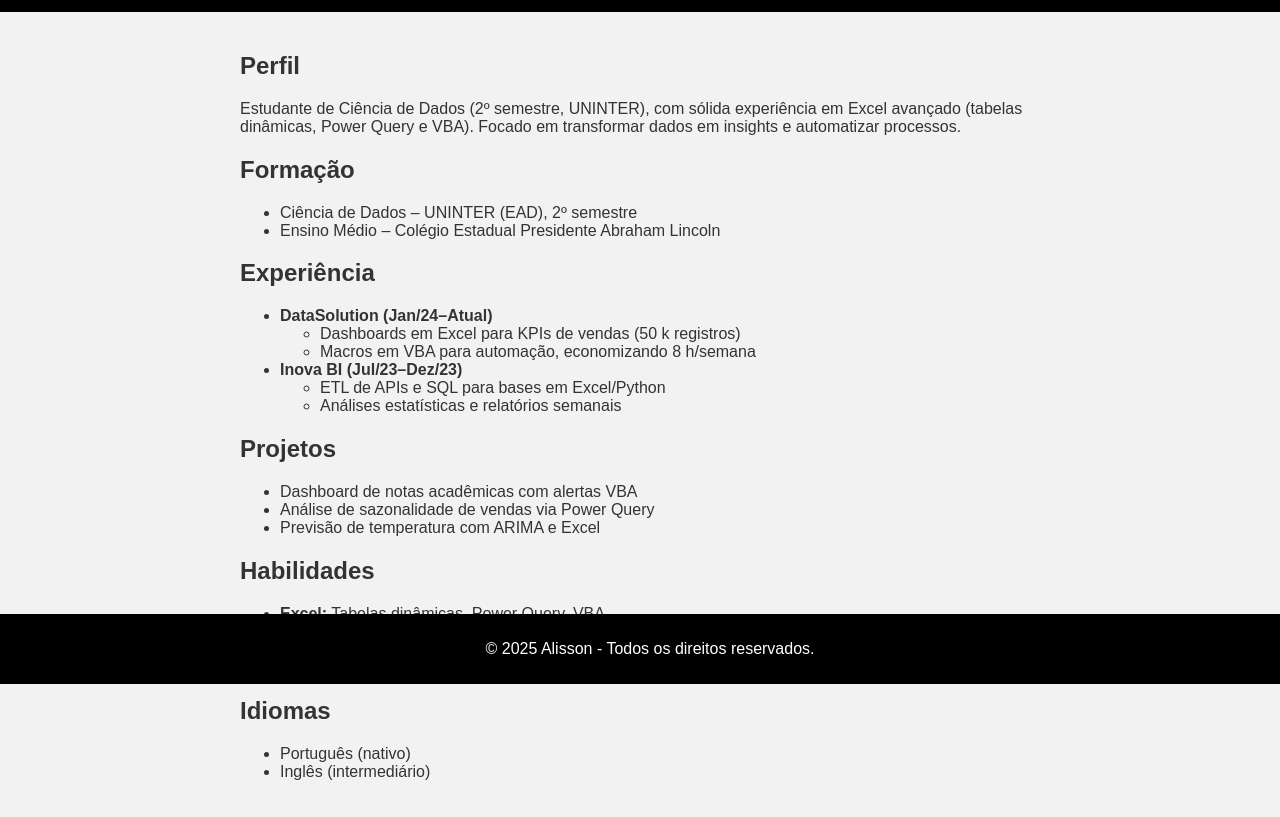
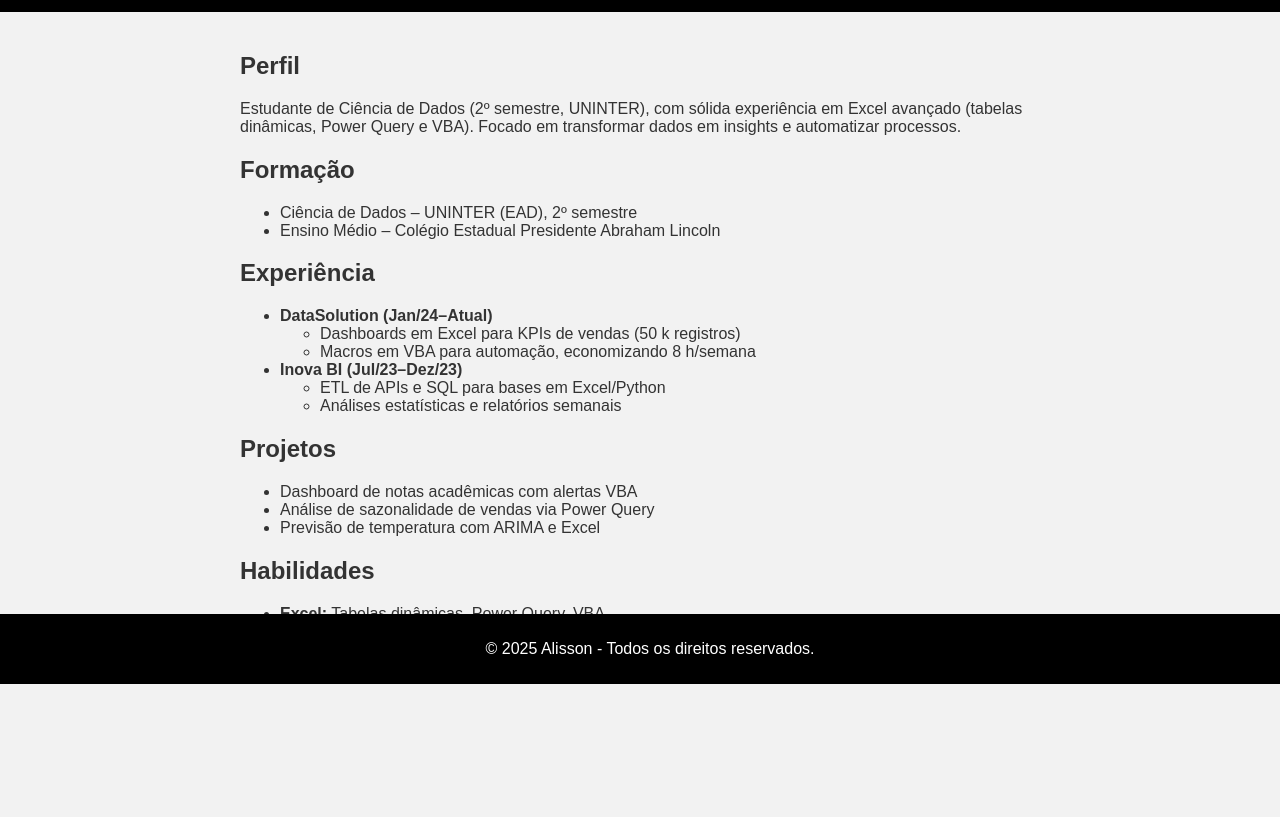
Before and after one commit to sonsonx/AlissonLuiz, a plain HTML site: page portifolio.html in a window 1280 px wide. Shown: the part 116-933 px from the top of the page. After the commit the page ends 829 px from the top, so only its background shows below. Drawn offline with Linux system fonts and the light colour scheme.

Commit message:
Update portifolio.html

```diff
--- a/portifolio.html
+++ b/portifolio.html
@@ -69,11 +69,7 @@
           </li>
         </ul>
 
-        <h2>Idiomas</h2>
-        <ul>
-          <li>Português (nativo)</li>
-          <li>Inglês (intermediário)</li>
-        </ul>
+
       </section>
     </main>
     <footer>
```
